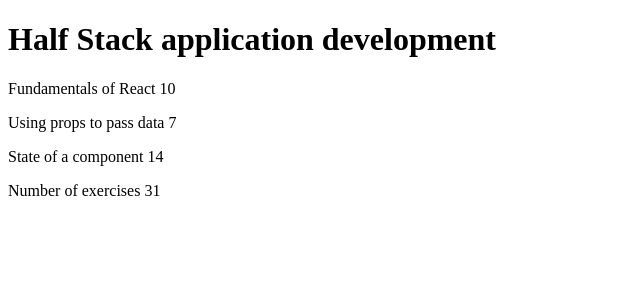
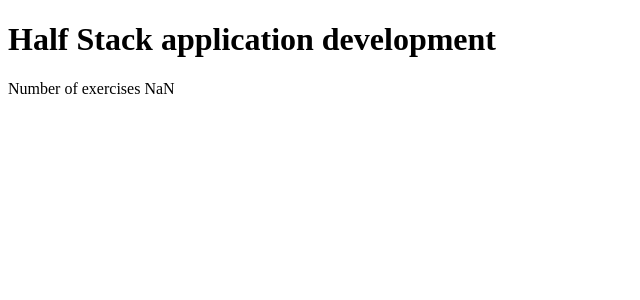
Before and after one commit to flora8heart/fullstackopen, a React (Vite) app in the folder part1/courseinfo/: page / in a window 1280 px wide. Shown: the top 300 px of the page, without its empty margins (0-640 px from the left). Built offline with nearby package versions, Linux system fonts and the light colour scheme.

Commit message:
e1.4 Put onjects in an array

```diff
--- a/part1/courseinfo/src/App.jsx
+++ b/part1/courseinfo/src/App.jsx
@@ -42,35 +42,26 @@ const Total = (props) => {
 
 const App = () => {
   const course = "Half Stack application development";
-  const part1 = {
+  const parts = [
+    {
       name: "Fundamentals of React",
       exercises: 10,
-  };
-  const part2 = {
+    },
+    {
       name: "Using props to pass data",
       exercises: 7,
-  };
-  const part3 = {
+    },
+    {
       name: "State of a component",
       exercises: 14,
-  };
+    },
+  ];
 
   return (
     <div>
       <Header course={course} />
-      <Content
-        part1={part1.name}
-        exercises1={part1.exercises}
-        part2={part2.name}
-        exercises2={part2.exercises}
-        part3={part3.name}
-        exercises3={part3.exercises}
-      />
-      <Total
-        exercises1={part1.exercises}
-        exercises2={part2.exercises}
-        exercises3={part3.exercises}
-      />
+      <Content parts={parts} />
+      <Total parts={parts} />
     </div>
   );
 };
```
Lines whose indentation alone changed are shown as unchanged.
